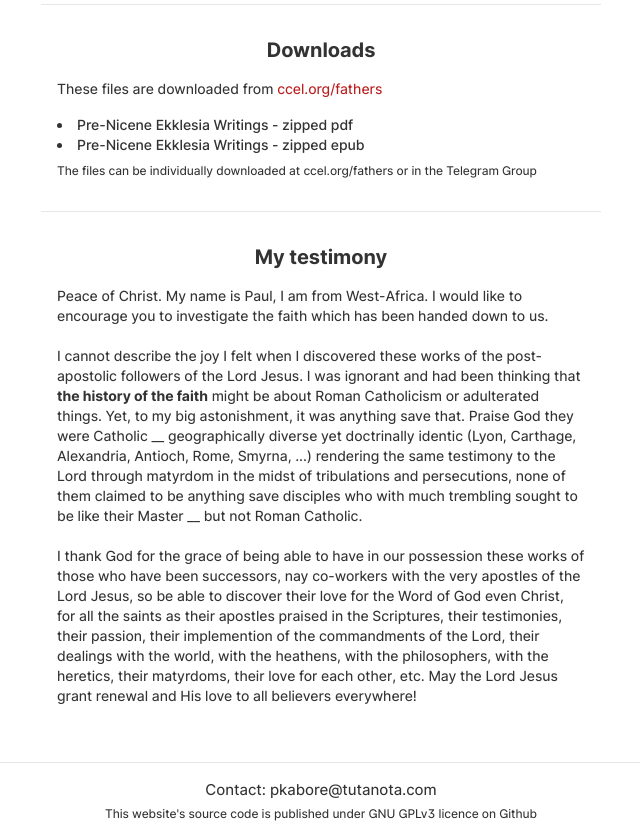
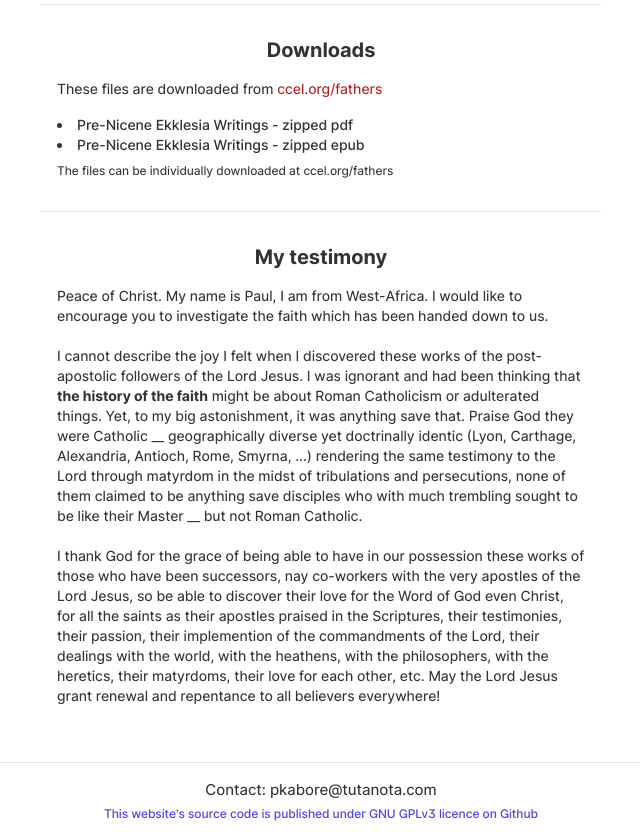
Before and after one commit to pkabore/pnew, a website: page index.html in a window 1280 px wide. Shown: the part 188-1026 px from the top of the page, without its empty margins (319-959 px from the left). Drawn offline with Linux system fonts and the light colour scheme.

Commit message:
small fixes

```diff
--- a/index.html
+++ b/index.html
@@ -55,7 +55,6 @@
                 </ul>
                 <p class="mt-2 text-xs">
                     The files can be individually downloaded at ccel.org/fathers
-                    or in the Telegram Group
                 </p>
             </div>
             <div
@@ -83,7 +82,7 @@
                     testimonies, their passion, their implemention of the
                     commandments of the Lord, their dealings with the world,
                     with the heathens, with the philosophers, with the heretics, their matyrdoms, their love for each other, etc. May the
-                    Lord Jesus grant renewal and His love to all believers
+                    Lord Jesus grant renewal and repentance to all believers
                     everywhere!
                 </p>
             </div>
@@ -91,7 +90,7 @@
         <footer class="border-t">
             <div class="p-4 text-center">
                 <p>Contact: pkabore@tutanota.com</p>
-                <p class="mt-1 text-xs"><a target="_blank" href="https://github.com/pkabore/pnew.git">This website's source code is published under GNU GPLv3 licence on Github</a></p>
+                <p class="mt-1 text-xs font-medium text-indigo-600"><a target="_blank" href="https://github.com/pkabore/pnew.git">This website's source code is published under GNU GPLv3 licence on Github</a></p>
             </div>
         </footer>
     </body>
```
